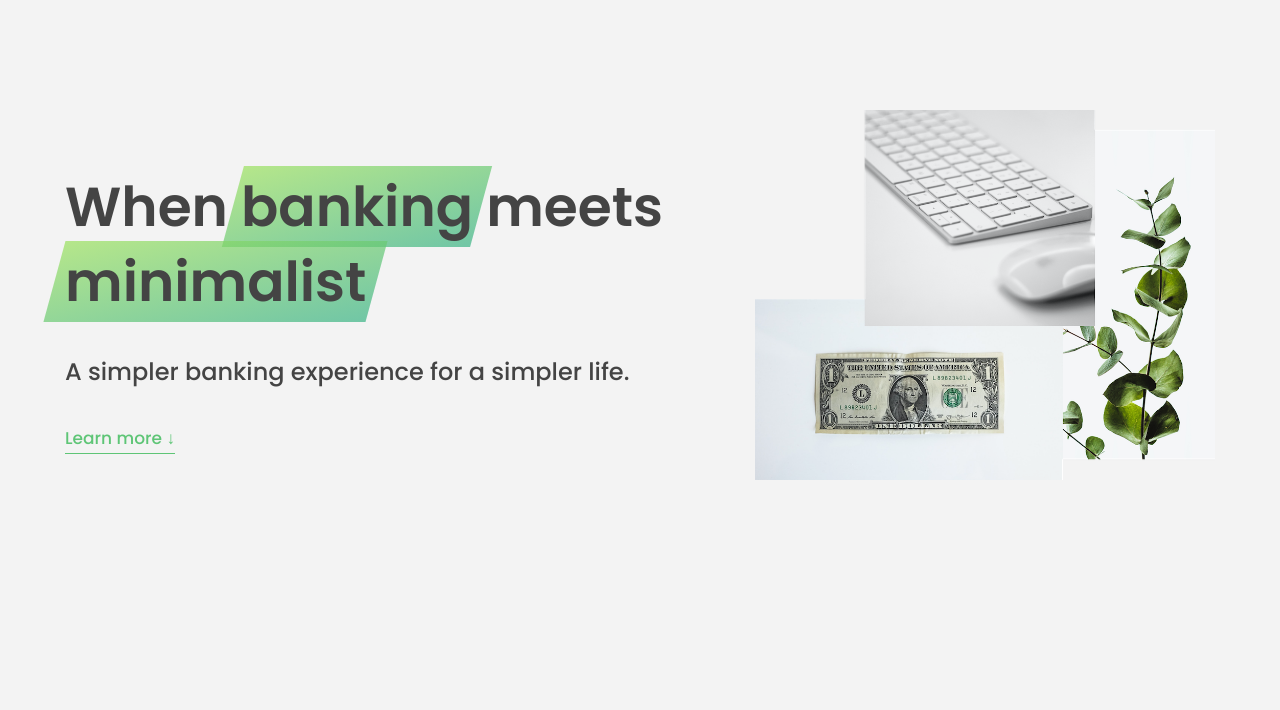
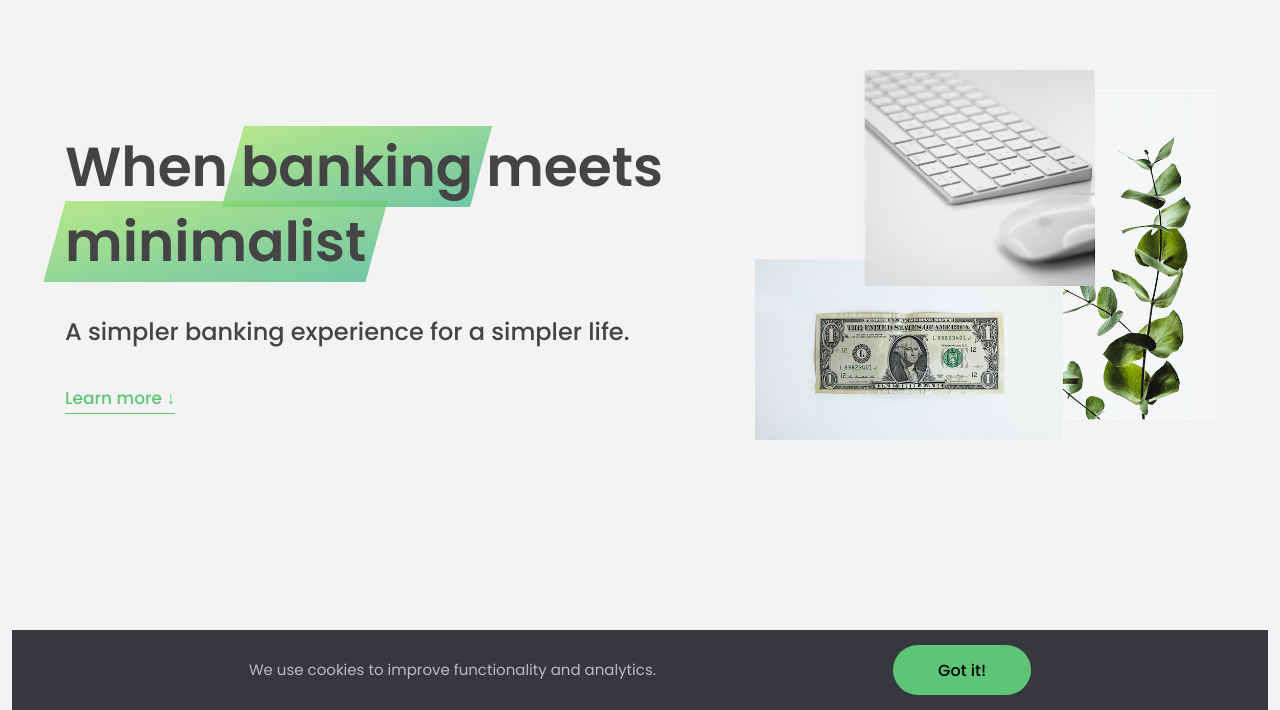
Before and after one commit to robrondon/Bankist-App, a plain HTML site: page index.html in a window 1280 px wide. Shown: the part 90-800 px from the top of the page. Drawn offline with Linux system fonts and the light colour scheme.

Commit message:
adding cookie message and implement smooth scrolling to the first section

```diff
--- a/script.js
+++ b/script.js
@@ -1,12 +1,16 @@
 'use strict';
-
-/* Modal Window */
 
 const modal = document.querySelector('.modal');
 const overlay = document.querySelector('.overlay');
 const btnCloseModal = document.querySelector('.btn--close-modal');
 const btnsOpenModal = document.querySelectorAll('.btn--show-modal');
+const allSections = document.querySelectorAll('.section');
+const allButtons = document.getElementsByTagName('button');
+const header = document.querySelector('.header');
+const btnScrollTo = document.querySelector('.btn--scroll-to');
+const section1 = document.querySelector('#section--1');
 
+/***** Modal Window *****/
 const openModal = function (e) {
   e.preventDefault();
   modal.classList.remove('hidden');
@@ -28,3 +32,33 @@ document.addEventListener('keydown', e => {
     closeModal();
   }
 });
+
+/**** Insert & remove cookie message ****/
+const message = document.createElement('div');
+message.classList.add('cookie-message');
+message.innerHTML =
+  'We use cookies to improve functionality and analytics. <button class="btn btn--close-cookie">Got it!</button>';
+
+header.append(message);
+document
+  .querySelector('.btn--close-cookie')
+  .addEventListener('click', () => message.remove());
+
+message.style.backgroundColor = '#37383d';
+message.style.width = '103%';
+
+message.style.height =
+  Number.parseFloat(getComputedStyle(message).height) + 30 + 'px';
+
+/***** Implement smooth scrolling ******/
+btnScrollTo.addEventListener('click', e => {
+  // const s1coords = section1.getBoundingClientRect();
+
+  // window.scrollTo({
+  //   left: s1coords.left + window.scrollX,
+  //   top: s1coords.top + window.scrollY,
+  //   behavior: 'smooth',
+  // });
+
+  section1.scrollIntoView({ behavior: 'smooth' });
+});
```
Also changed, not shown: index.html (+1 -0 lines).
